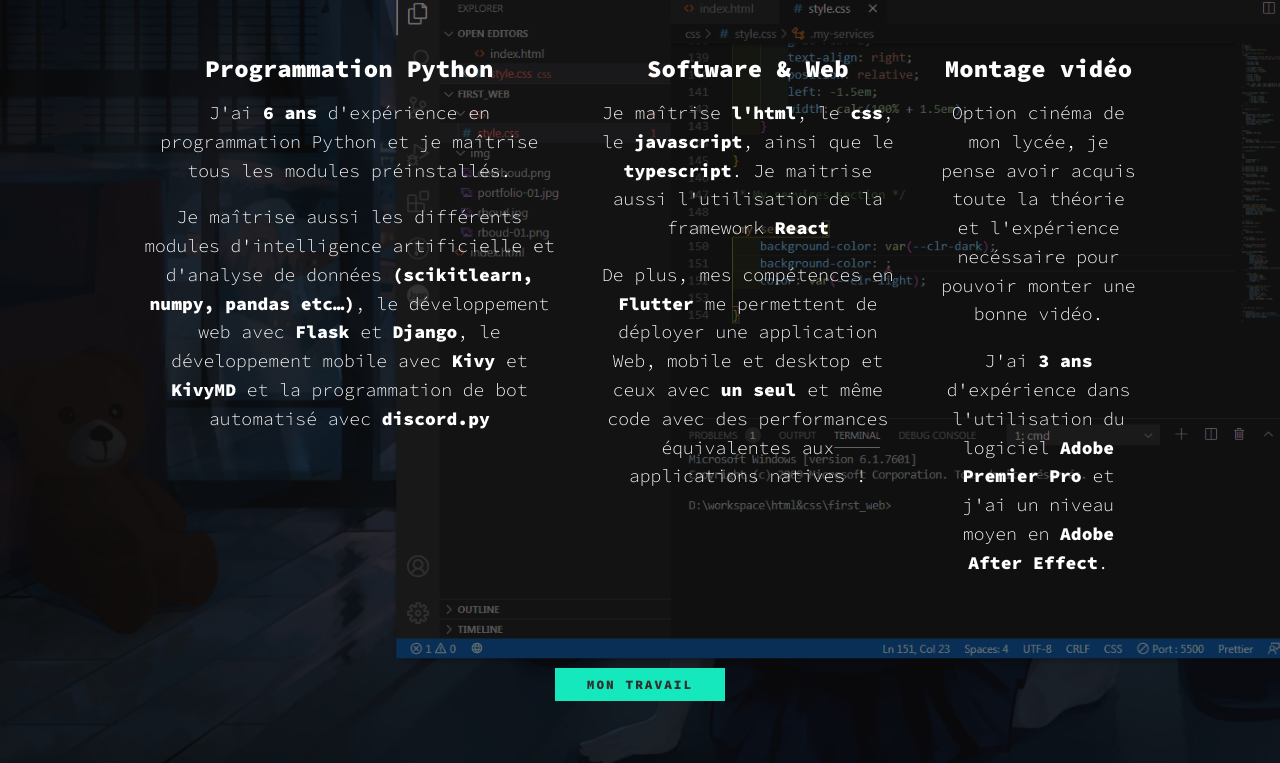
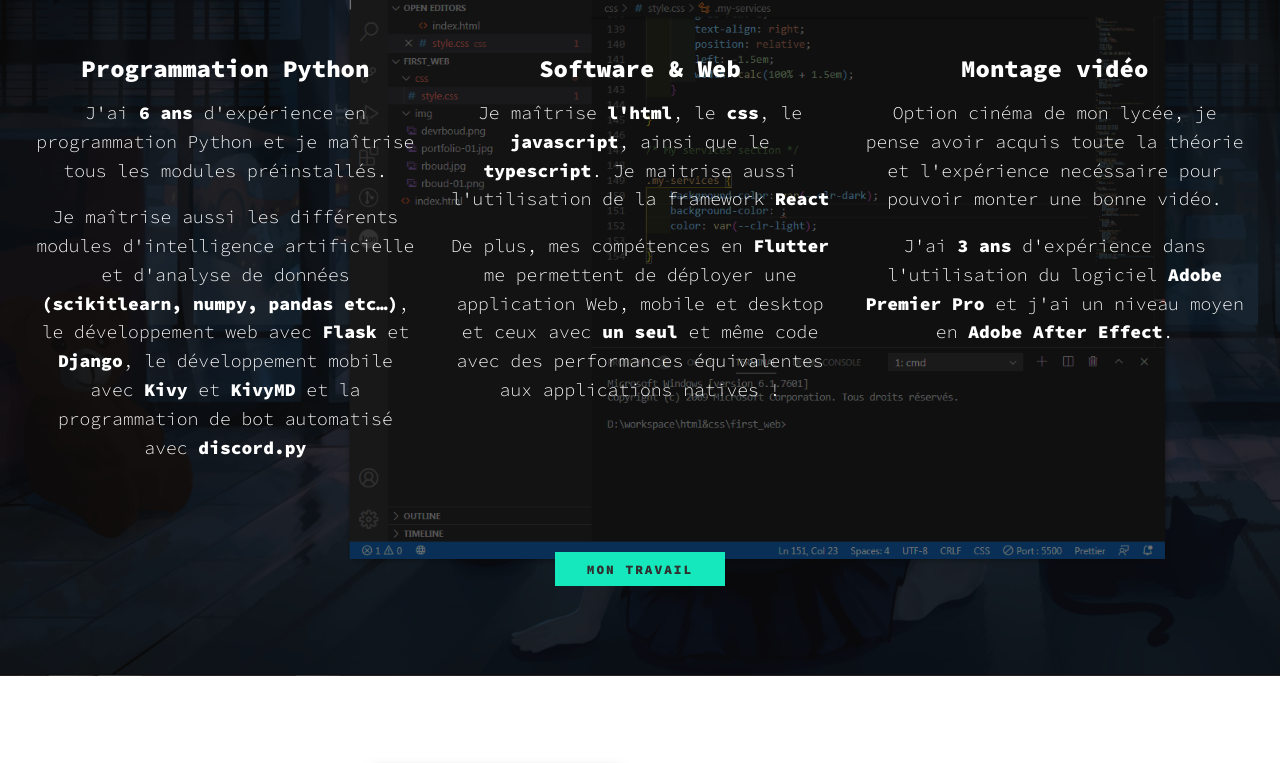
Before and after one commit to rboudrouss/portfolio_, a plain HTML site: page index.html in a window 1280 px wide. Shown: the part 752-1515 px from the top of the page. Drawn offline with nearby package versions, Linux system fonts and the light colour scheme.

Commit message:
fixing spacing on services

```diff
--- a/css/style.css
+++ b/css/style.css
@@ -326,9 +326,13 @@ header {
 @media (min-width:800px) {
     .services {
         display: flex;
-        max-width: 1000px;
+        /* max-width: 1000px; */
+        width: 100%;
         margin-left: auto;
         margin-right: auto;
+    }
+    .service {
+      width: 100%;
     }
     .service + .service {
         margin-left: 2em;
```
Also changed, not shown: index.html (+0 -12 lines).
